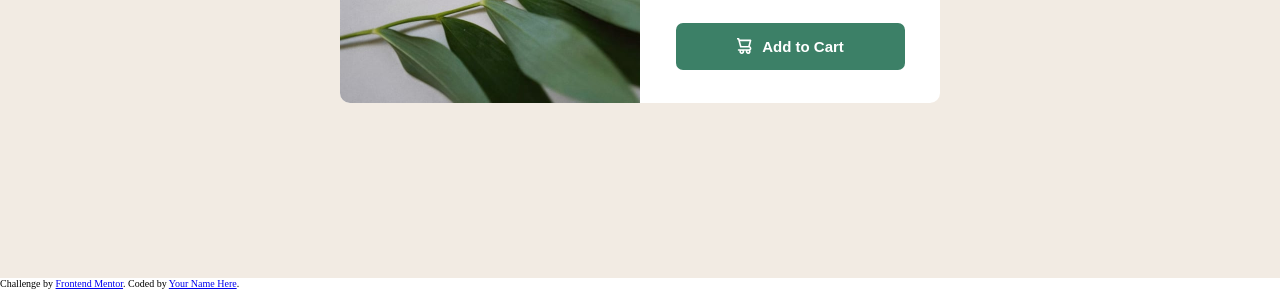
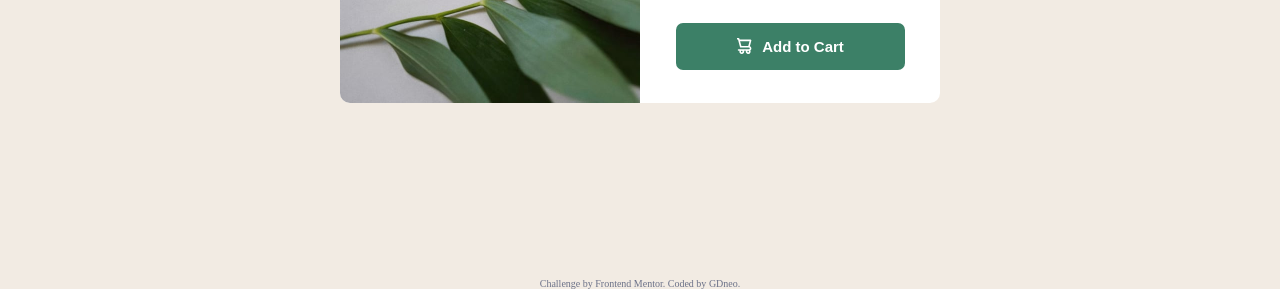
Before and after one commit to GD-neo/product-preview-card-component, a plain HTML site: page index.html in a window 1280 px wide. Shown: the part 522-811 px from the top of the page. Drawn offline with Linux system fonts and the light colour scheme.

Commit message:
changes to the footer

```diff
--- a/index.html
+++ b/index.html
@@ -56,7 +56,7 @@
   <footer>
     <div class="attribution">
       Challenge by <a href="https://www.frontendmentor.io?ref=challenge" target="_blank">Frontend Mentor</a>.
-      Coded by <a href="#">Your Name Here</a>.
+      Coded by <a href="#">GDneo</a>.
     </div>
   </footer>
 
--- a/styles.css
+++ b/styles.css
@@ -133,6 +133,19 @@ button:hover, button:active {
     cursor: pointer;
 }
 
+footer {
+    display: flex;
+    justify-content: center;
+    color: var(--neutraldarkgrayishblue);
+    background-color: var(--primarycream);
+    width: 100%;
+}
+
+footer a {
+    text-decoration: none;
+    color: var(--neutraldarkgrayishblue);
+}
+
 @media (min-width: 700px){
     .content-card {
         width: 600px;
```
